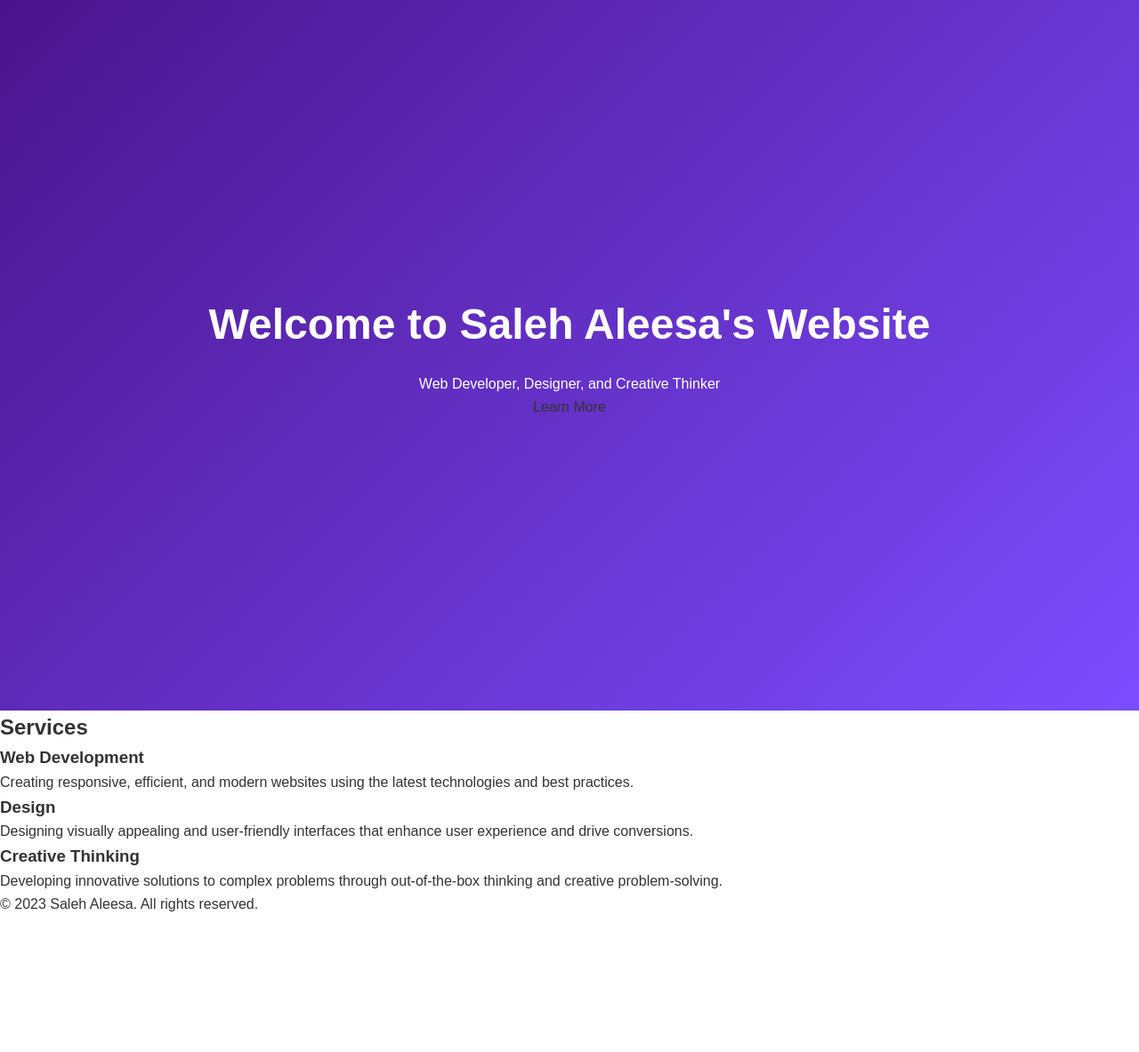
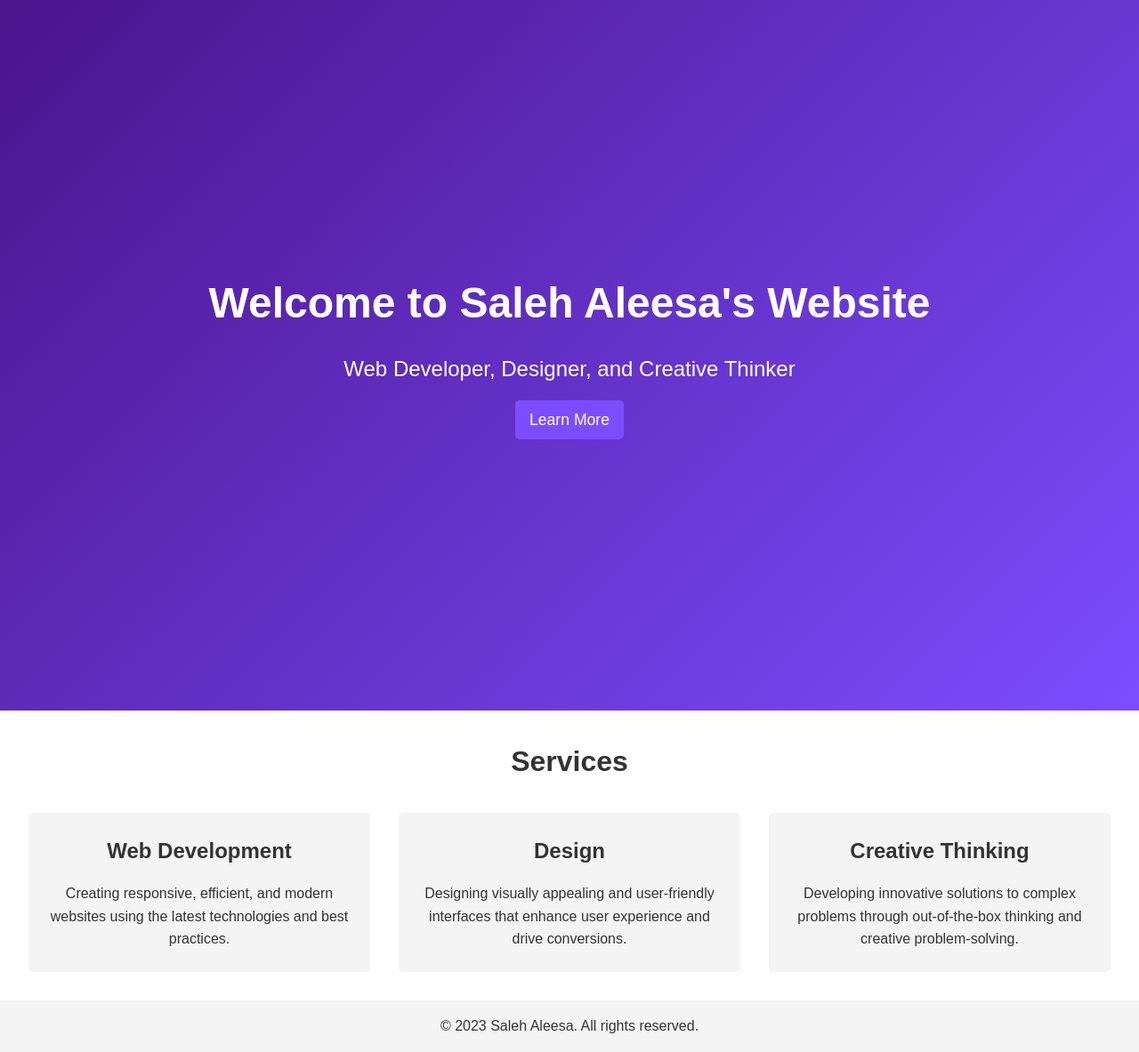
Before and after one commit to PolymathHero/polymathhero, a PHP site: page / in a window 1280 px wide. Shown: the part 59-1242 px from the top of the page at 89% size. Before the commit the page ends 1084 px from the top, so only its background shows below. Run offline with PHP 8.4, Linux system fonts and the light colour scheme.

Commit message:
Update beautiful_homepage.css

```diff
--- a/beautiful_homepage.css
+++ b/beautiful_homepage.css
@@ -54,3 +54,69 @@ header nav ul li {
 }
 
 .hero-content p {
+    font-size: 1.5rem;
+    margin-bottom: 1rem;
+}
+
+.cta-button {
+    display: inline-block;
+    background-color: #7c4dff;
+    color: #fff;
+    padding: 0.5rem 1rem;
+    border-radius: 5px;
+    font-size: 1.1rem;
+    transition: background-color 0.3s;
+}
+
+.cta-button:hover {
+    background-color: #4a148c;
+}
+
+.services {
+    padding: 2rem;
+    text-align: center;
+}
+
+.services h2 {
+    font-size: 2rem;
+    margin-bottom: 1rem;
+}
+
+.services-grid {
+    display: grid;
+    grid-template-columns: repeat(auto-fit, minmax(250px, 1fr));
+    gap: 2rem;
+    margin-top: 2rem;
+}
+
+.service-card {
+    background-color: #f4f4f4;
+    padding: 1.5rem;
+    border-radius: 5px;
+}
+
+.service-card i {
+    font-size: 2rem;
+    margin-bottom: 1rem;
+}
+
+.service-card h3 {
+    font-size: 1.5rem;
+    margin-bottom: 1rem;
+}
+
+footer {
+    background-color: #f4f4f4;
+    text-align: center;
+    padding: 1rem;
+}
+
+@media screen and (max-width: 768px) {
+    .hero-content h1 {
+        font-size: 2rem;
+    }
+
+    .hero-content p {
+        font-size: 1.2rem;
+    }
+}
```
